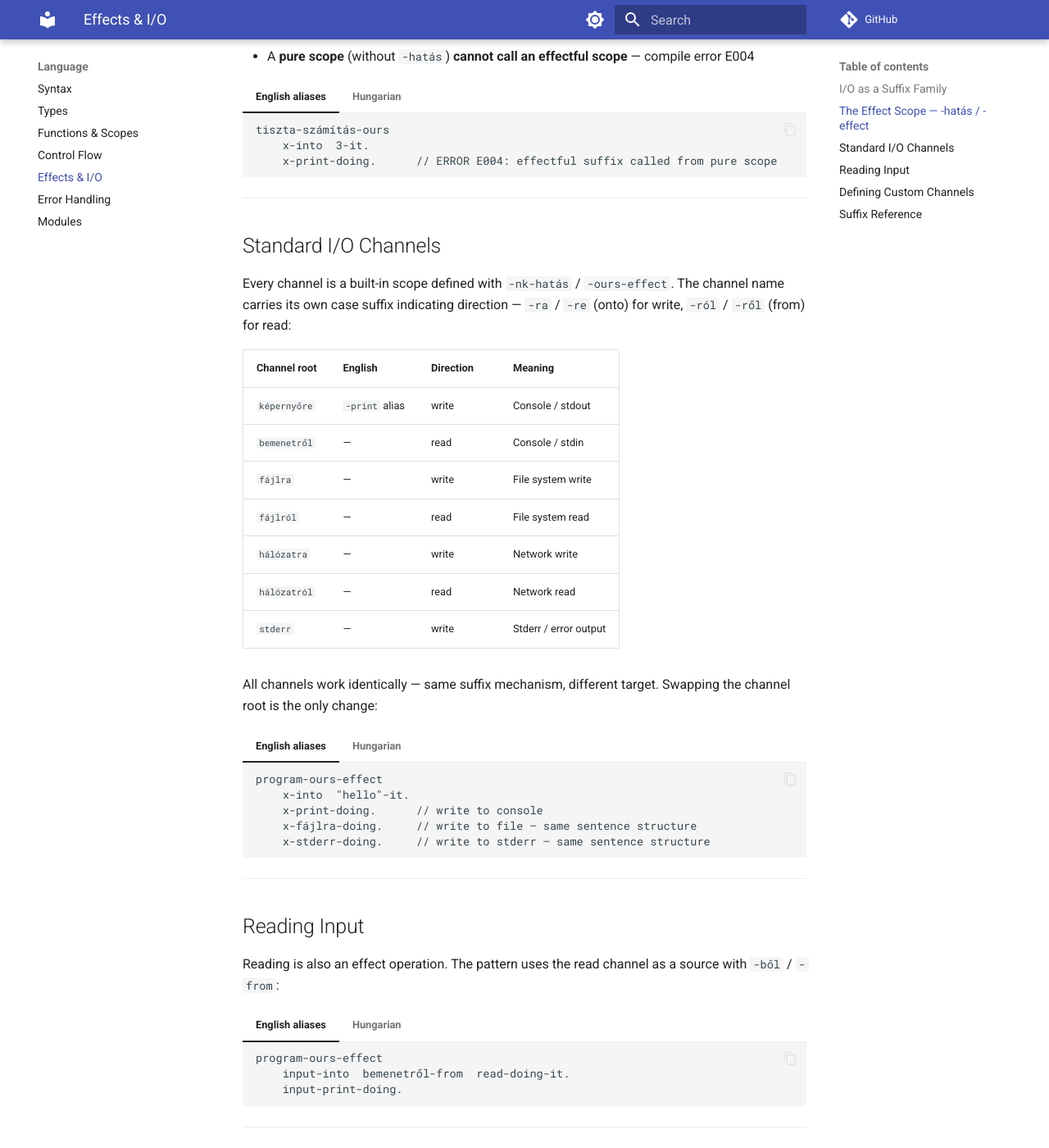
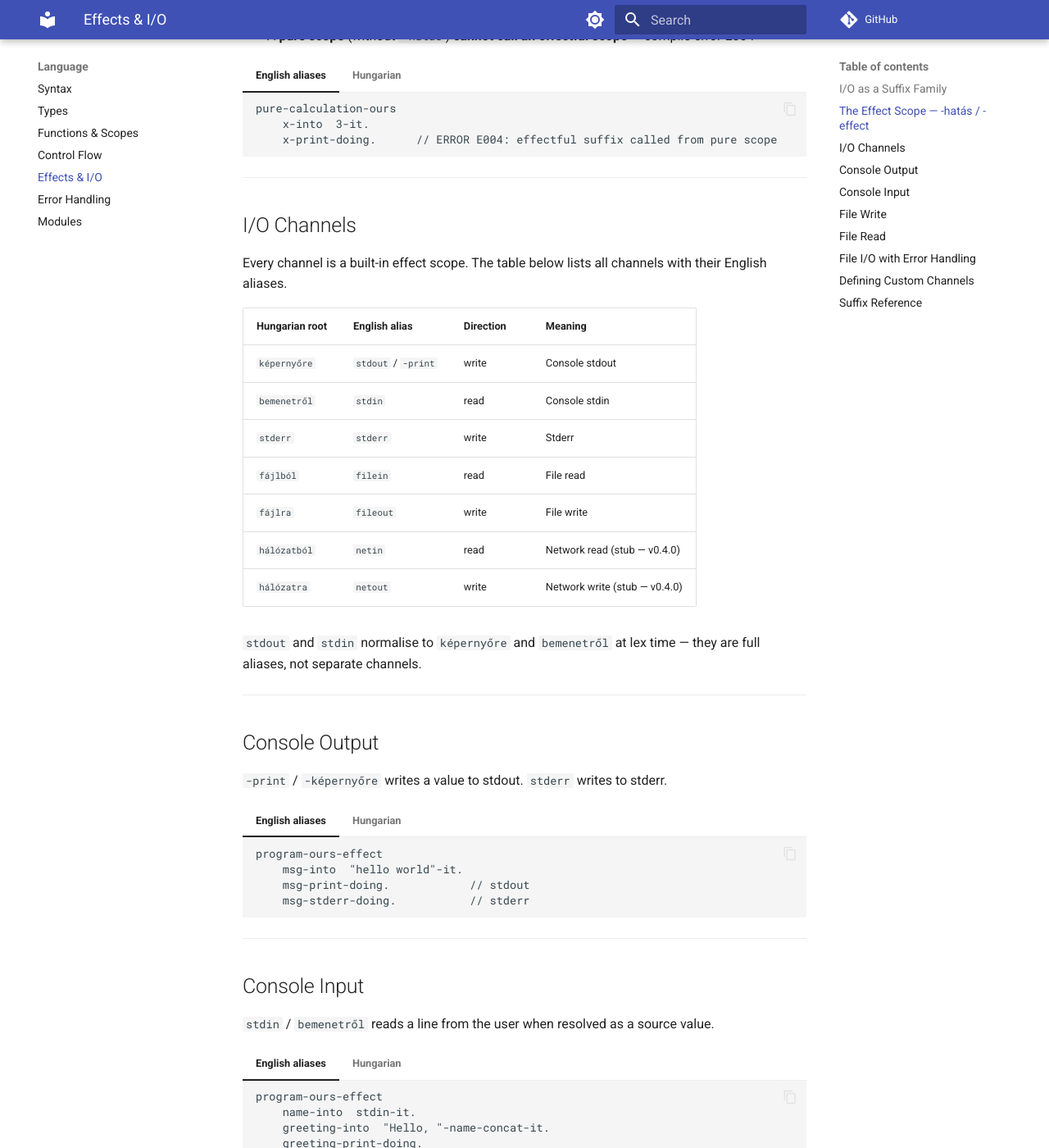
Before and after one commit to kory75/ragul, an MkDocs documentation site: the page built from docs/effects.md, in a window 1280 px wide and 1400 px high, scrolled down 770 px. Shown: the whole window at 82% size. Built offline with MkDocs 1.6.1 and Material for MkDocs 9.7.7, drawn with Linux system fonts in a browser that asks for light colours; comment, search, counter and statistics services are not loaded; some of the changed text lies outside the part shown.

Commit message:
Docs: rewrite Effects & I/O with English aliases, file read/write, error handling examples

````diff
--- a/docs/effects.md
+++ b/docs/effects.md
@@ -2,7 +2,7 @@
 
 ## I/O as a Suffix Family
 
-I/O in Ragul is not special-cased by the compiler. Every I/O channel is a named scope defined with `-nk-hatás` / `-ours-effect` (the effect scope suffix). This makes every channel a suffix that can appear in any suffix chain — while the compiler enforces it can only be called from within another effect scope.
+I/O in Ragul is not special-cased by the compiler. Every I/O channel is a named scope defined with `-nk-hatás` / `-ours-effect`. This makes every channel a suffix that can appear in any suffix chain — while the compiler enforces it can only be called from within another effect scope.
 
 ---
 
@@ -31,7 +31,7 @@
 
 === "English aliases"
     ```ragul
-    tiszta-számítás-ours
+    pure-calculation-ours
         x-into  3-it.
         x-print-doing.      // ERROR E004: effectful suffix called from pure scope
     ```
@@ -45,58 +45,208 @@
 
 ---
 
-## Standard I/O Channels
+## I/O Channels
 
-Every channel is a built-in scope defined with `-nk-hatás` / `-ours-effect`. The channel name carries its own case suffix indicating direction — `-ra` / `-re` (onto) for write, `-ról` / `-ről` (from) for read:
+Every channel is a built-in effect scope. The table below lists all channels with their English aliases.
 
-| Channel root | English | Direction | Meaning |
+| Hungarian root | English alias | Direction | Meaning |
 |---|---|---|---|
-| `képernyőre` | `-print` alias | write | Console / stdout |
-| `bemenetről` | — | read | Console / stdin |
-| `fájlra` | — | write | File system write |
-| `fájlról` | — | read | File system read |
-| `hálózatra` | — | write | Network write |
-| `hálózatról` | — | read | Network read |
-| `stderr` | — | write | Stderr / error output |
+| `képernyőre` | `stdout` / `-print` | write | Console stdout |
+| `bemenetről` | `stdin` | read | Console stdin |
+| `stderr` | `stderr` | write | Stderr |
+| `fájlból` | `filein` | read | File read |
+| `fájlra` | `fileout` | write | File write |
+| `hálózatból` | `netin` | read | Network read (stub — v0.4.0) |
+| `hálózatra` | `netout` | write | Network write (stub — v0.4.0) |
 
-All channels work identically — same suffix mechanism, different target. Swapping the channel root is the only change:
+`stdout` and `stdin` normalise to `képernyőre` and `bemenetről` at lex time — they are full aliases, not separate channels.
+
+---
+
+## Console Output
+
+`-print` / `-képernyőre` writes a value to stdout. `stderr` writes to stderr.
 
 === "English aliases"
     ```ragul
     program-ours-effect
-        x-into  "hello"-it.
-        x-print-doing.      // write to console
-        x-fájlra-doing.     // write to file — same sentence structure
-        x-stderr-doing.     // write to stderr — same sentence structure
+        msg-into  "hello world"-it.
+        msg-print-doing.            // stdout
+        msg-stderr-doing.           // stderr
     ```
 
 === "Hungarian"
     ```ragul
     program-nk-hatás
-        x-be  "helló"-t.
-        x-képernyőre-va.    // write to console
-        x-fájlra-va.        // write to file — same sentence structure
-        x-stderr-va.        // write to stderr — same sentence structure
+        üzenet-be  "helló világ"-t.
+        üzenet-képernyőre-va.       // stdout
+        üzenet-stderr-va.           // stderr
     ```
 
 ---
 
-## Reading Input
+## Console Input
 
-Reading is also an effect operation. The pattern uses the read channel as a source with `-ből` / `-from`:
+`stdin` / `bemenetről` reads a line from the user when resolved as a source value.
 
 === "English aliases"
     ```ragul
     program-ours-effect
-        input-into  bemenetről-from  read-doing-it.
-        input-print-doing.
+        name-into  stdin-it.
+        greeting-into  "Hello, "-name-concat-it.
+        greeting-print-doing.
     ```
 
 === "Hungarian"
     ```ragul
     program-nk-hatás
-        input-be  bemenetről-ből  olvas-va-t.
-        input-képernyőre-va.
+        nev-be  bemenetről-t.
+        udvozles-be  "Szia, "-nev-összefűz-t.
+        udvozles-képernyőre-va.
+    ```
+
+---
+
+## File Write
+
+`-fileout` / `-fájlra` writes a value to a file. The filename is the inline argument immediately before the channel suffix.
+
+=== "English aliases"
+    ```ragul
+    program-ours-effect
+        report-into  "Sales: 42, Returns: 3"-it.
+        report-"report.txt"-fileout-doing.
+    ```
+
+=== "Hungarian"
+    ```ragul
+    program-nk-hatás
+        jelentes-be  "Eladás: 42, Visszárú: 3"-t.
+        jelentes-"report.txt"-fájlra-va.
+    ```
+
+The filename can also be a variable:
+
+=== "English aliases"
+    ```ragul
+    program-ours-effect
+        outfile-into  "report.txt"-it.
+        report-into   "Sales: 42, Returns: 3"-it.
+        report-outfile-fileout-doing.
+    ```
+
+=== "Hungarian"
+    ```ragul
+    program-nk-hatás
+        kijfajl-be  "report.txt"-t.
+        jelentes-be "Eladás: 42, Visszárú: 3"-t.
+        jelentes-kijfajl-fájlra-va.
+    ```
+
+---
+
+## File Read
+
+`-filein` / `-fájlból` reads the entire contents of a file and returns a string. It returns a `Hiba` value if the file cannot be read.
+
+=== "English aliases"
+    ```ragul
+    program-ours-effect
+        content-into  "data.txt"-filein-it.
+        content-print-doing.
+    ```
+
+=== "Hungarian"
+    ```ragul
+    program-nk-hatás
+        tartalom-ba  "data.txt"-fájlból-t.
+        tartalom-képernyőre-va.
+    ```
+
+Operations can be chained directly onto the read — for example, parse a JSON file in one step:
+
+=== "English aliases"
+    ```ragul
+    program-ours-effect
+        records-into  "orders.json"-filein-json-it.
+        count-into    records-len-it.
+        count-print-doing.
+    ```
+
+=== "Hungarian"
+    ```ragul
+    program-nk-hatás
+        rekordok-ba  "orders.json"-fájlból-json-t.
+        db-ba        rekordok-hossz-t.
+        db-képernyőre-va.
+    ```
+
+---
+
+## File I/O with Error Handling
+
+File operations can fail. `-filein` / `-fájlból` returns a `Hiba` value when the file does not exist or cannot be read. Attach `-e` / `-?` to propagate the error to the nearest `-catch` / `-hibára` handler.
+
+=== "English aliases"
+    ```ragul
+    program-ours-effect
+        content-into  "config.txt"-filein-?-it.
+        content-print-doing.
+    -catch
+        "Error: could not read config.txt"-print-doing.
+    ```
+
+=== "Hungarian"
+    ```ragul
+    program-nk-hatás
+        tartalom-ba  "config.txt"-fájlból-e-t.
+        tartalom-képernyőre-va.
+    -hibára
+        "Hiba: nem sikerült beolvasni a config.txt fájlt"-képernyőre-va.
+    ```
+
+The same pattern applies to writing — `-fileout` / `-fájlra` returns a `Hiba` if the file cannot be written (for example, a read-only path):
+
+=== "English aliases"
+    ```ragul
+    program-ours-effect
+        data-into  "results"-it.
+        data-"/read-only/out.txt"-fileout-?-doing.
+    -catch
+        "Error: could not write output file"-print-doing.
+    ```
+
+=== "Hungarian"
+    ```ragul
+    program-nk-hatás
+        adat-be  "eredmények"-t.
+        adat-"/read-only/out.txt"-fájlra-e-va.
+    -hibára
+        "Hiba: nem sikerült megírni a kimeneti fájlt"-képernyőre-va.
+    ```
+
+A complete read-transform-write pipeline with error handling on both ends:
+
+=== "English aliases"
+    ```ragul
+    program-ours-effect
+        raw-into      "input.json"-filein-?-it.
+        records-into  raw-json-it.
+        names-into    records-"name"-field-it.
+        names-tojson-"output.json"-fileout-?-doing.
+    -catch
+        "Pipeline failed — check input.json exists and output path is writable"-print-doing.
+    ```
+
+=== "Hungarian"
+    ```ragul
+    program-nk-hatás
+        nyers-ba     "input.json"-fájlból-e-t.
+        rekordok-ba  nyers-json-t.
+        nevek-ba     rekordok-"name"-mező-t.
+        nevek-jsonná-"output.json"-fájlra-e-va.
+    -hibára
+        "Hiba a feldolgozásban — ellenőrizd az input.json fájlt"-képernyőre-va.
     ```
 
 ---
@@ -141,9 +291,11 @@
 
 | Hungarian | English | Meaning |
 |---|---|---|
-| `-nk-hatás` | `-ours-effect` | Defines an effect scope — eager evaluation, I/O permitted |
-| `-hatás` | `-effect` | Marks a scope as effectful when composing |
+| `-nk-hatás` | `-ours-effect` | Declares an effect scope — eager, I/O permitted |
 | `-va` / `-ve` | `-doing` | Action — executes the operation |
-| `-képernyőre` | `-print` | Write to stdout |
-| `-ból` / `-ből` / `-ról` / `-ről` | `-from` | Source — FROM (read direction) |
-| `-ra` / `-re` | — | Target embedded in channel name (write direction) |
+| `-képernyőre` | `-print` / `stdout` | Write to stdout |
+| `bemenetről` | `stdin` | Read from stdin (used as root value) |
+| `stderr` | `stderr` | Write to stderr |
+| `-fájlból` | `-filein` | Read entire file, returns `Szöveg` or `Hiba` |
+| `-fájlra` | `-fileout` | Write value to file (filename is inline arg) |
+| `-e` / `-?` | `-e` / `-?` | Propagate `Hiba` to nearest `-catch` handler |
````
